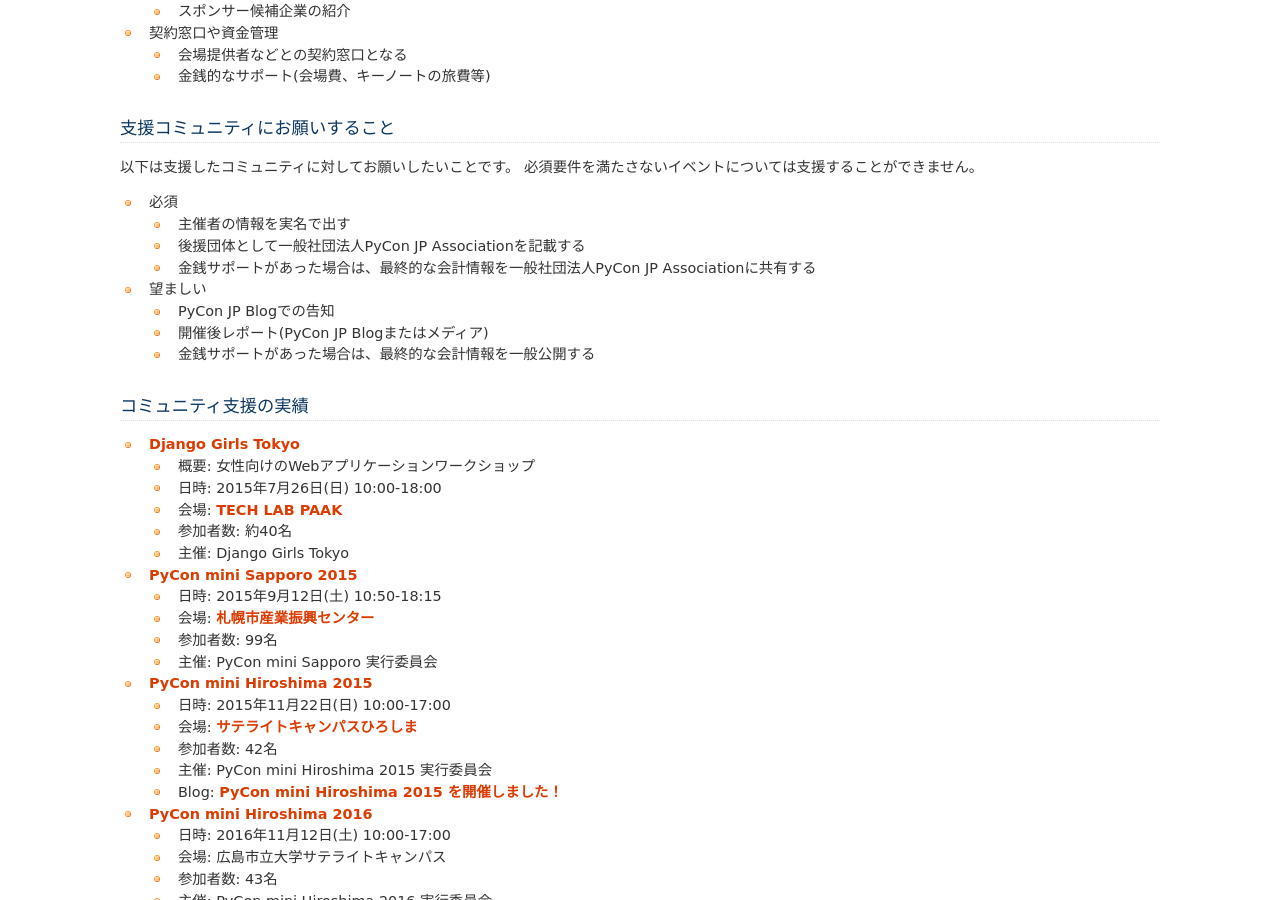
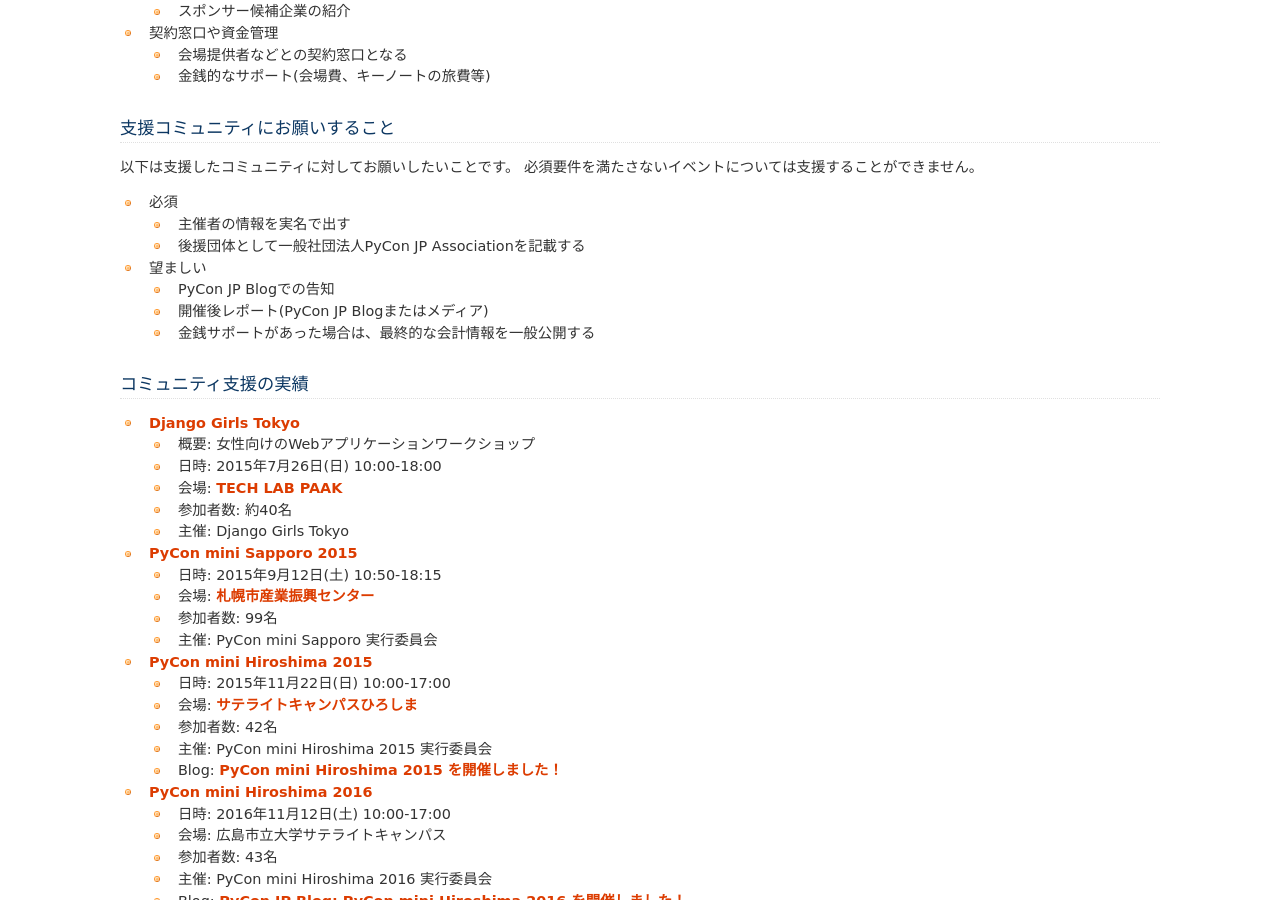
Before and after one commit to pyconjp/www.pycon.jp, a Sphinx documentation site: the page built from source/support/community.rst, in a window 1280 px wide and 900 px high, scrolled down 591 px. Built offline with Sphinx 7.4.7, drawn with Linux system fonts in a browser that asks for light colours.

Commit message:
「支援コミュニティにお願いすること」から金銭使徒の報告義務を削除

```diff
--- a/source/support/community.rst
+++ b/source/support/community.rst
@@ -37,7 +37,6 @@
 
   - 主催者の情報を実名で出す
   - 後援団体として一般社団法人PyCon JP Associationを記載する
-  - 金銭サポートがあった場合は、最終的な会計情報を一般社団法人PyCon JP Associationに共有する
 
 - 望ましい
 
```
